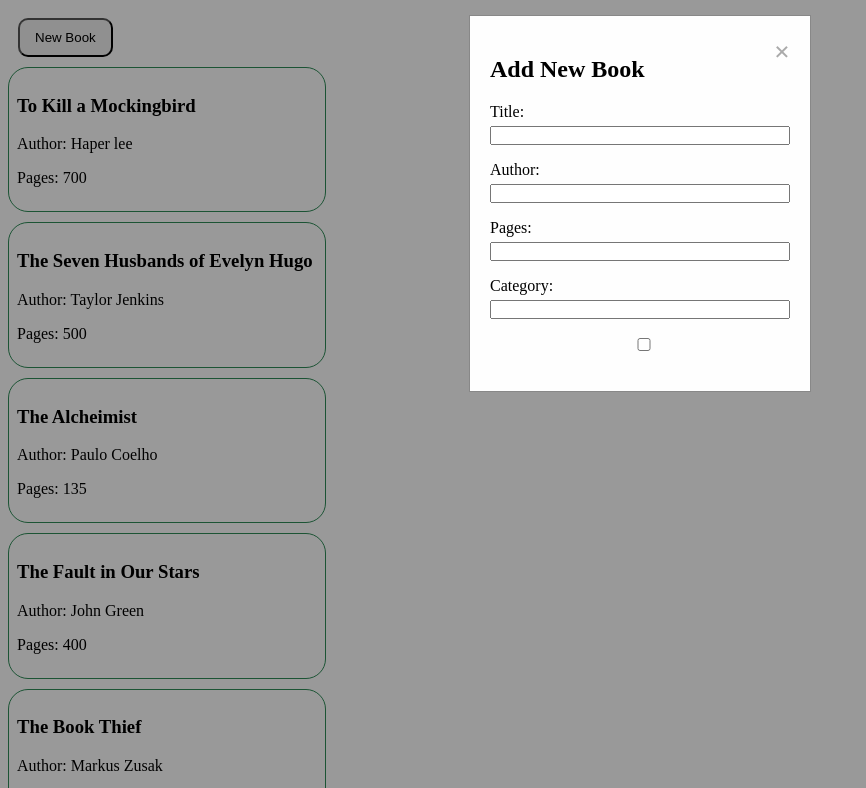
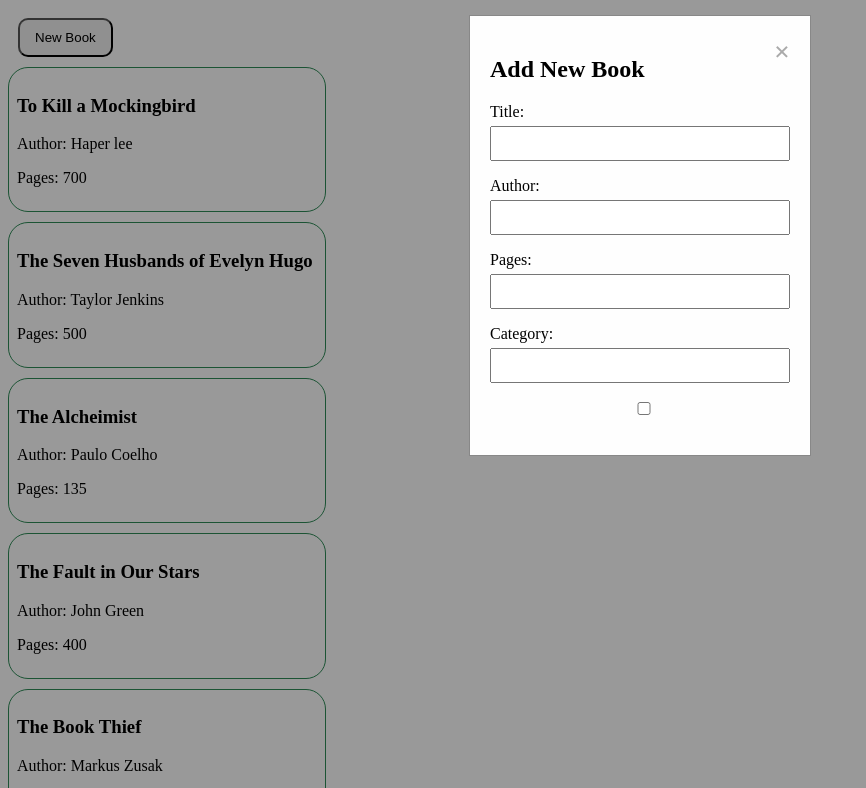
Before and after one commit to sarmuel-sarmah/library, a plain HTML site: page index.html in a window 1280 px wide. Both pictures are taken after a click on the button "New Book". Shown: the top 788 px of the page, without its empty margins (0-866 px from the left). Drawn offline with Linux system fonts and the light colour scheme.

Commit message:
Update modal styles

```diff
--- a/styles.css
+++ b/styles.css
@@ -4,17 +4,6 @@
     margin-bottom: 10px;
     border-radius: 20px;
     max-width: 300px;
-}
-
-::backdrop {
-    background-image: linear-gradient(
-        45deg,
-        magenta,
-        rebeccapurple,
-        dodgerblue,
-        green
-    );
-    opacity: 0.75;
 }
 
 .modal {
@@ -55,7 +44,7 @@ label {
 
 input {
     width: 100%;
-    padding: 0px;
+    padding: 8px;
     box-sizing: border-box;
 }
 
```
